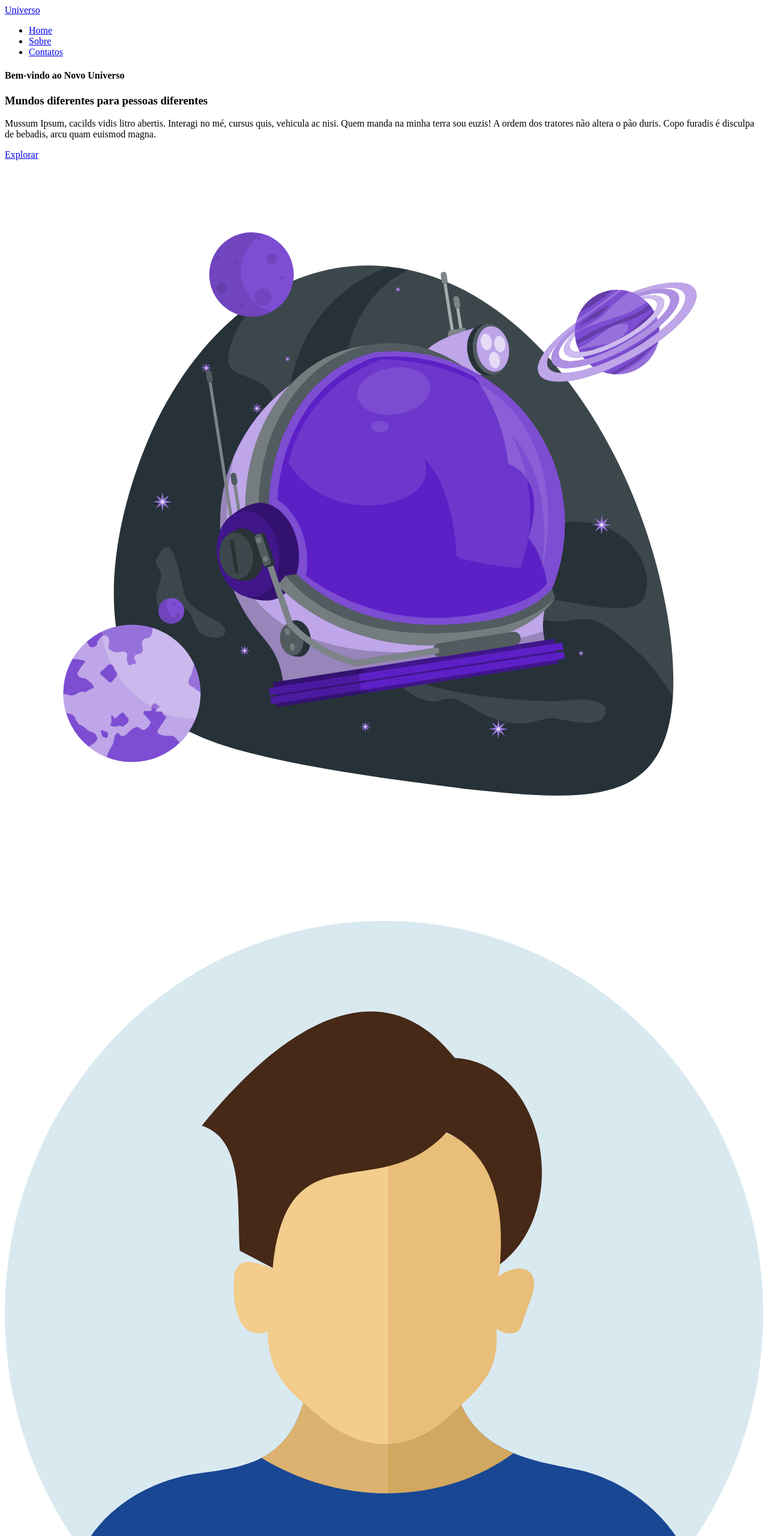
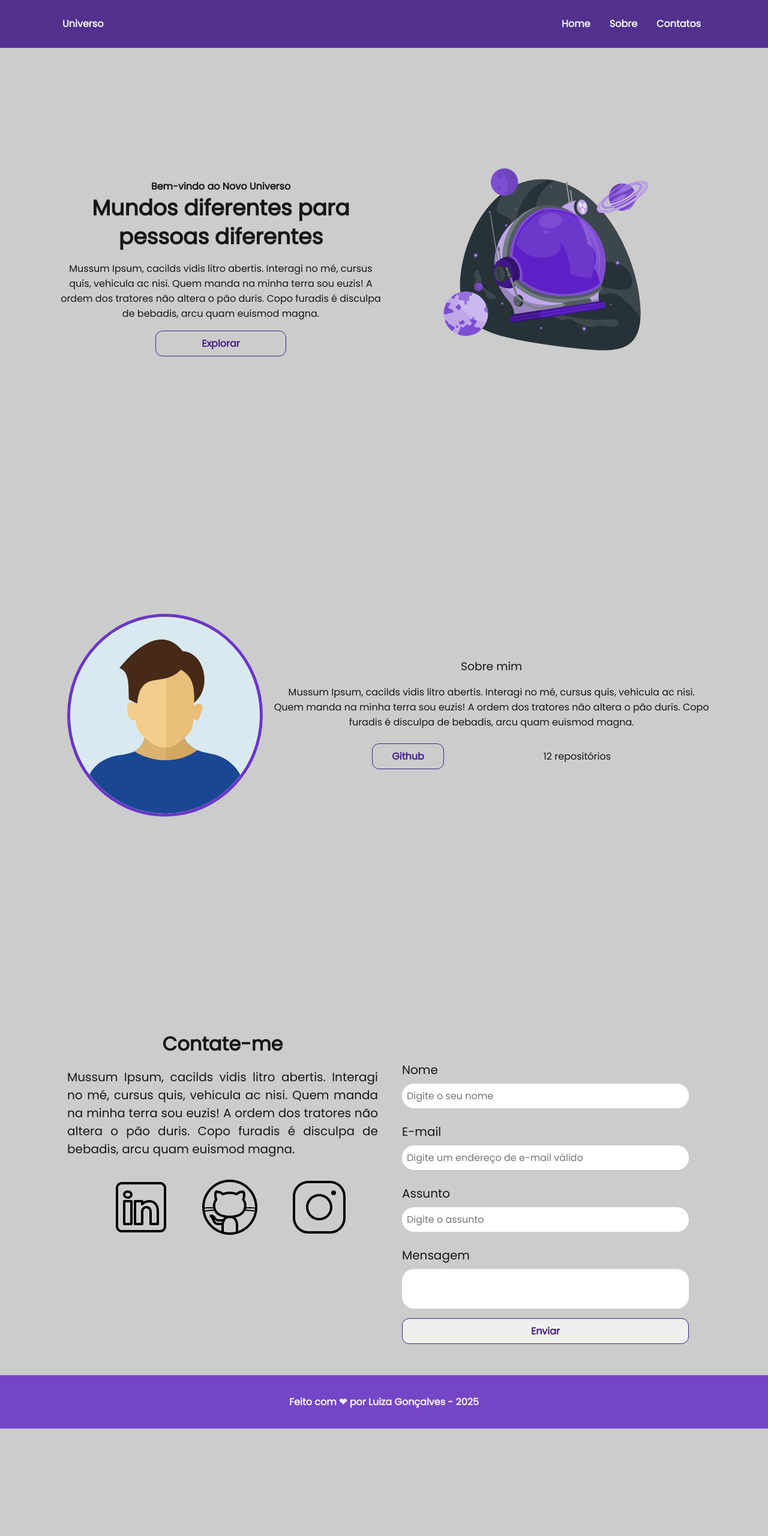
Before and after one commit to luizaeg/portfolio_fundweb, a plain HTML site: page index.html in a window 1280 px wide. Shown: the top 2560 px of the page at 60% size. After the commit the page ends 2381 px from the top, so only its background shows below. Drawn offline with Linux system fonts and the light colour scheme.

Commit message:
:sparkles: Update CSS

```diff
--- /dev/null
+++ b/assets/css/styles.css
@@ -0,0 +1,427 @@
+/* RESETAR CONFIGURAÇÕES DO NAVEGAÇÃO */
+
+* {
+    margin: 0;
+    padding: 0;
+    box-sizing: border-box;
+    text-decoration: none;
+    font-weight: 400;
+    outline: none;
+    font-family: 'Poppins', sans-serif;
+}
+
+/* VARIÁVEIS DE CORES */
+
+:root {
+    --purple-200: #9a7bd1;
+    --purple-500: #6b36c8;
+    --purple-800: #441f88;
+    --gray-200: #cccccc;
+    --gray-400: #505861;
+    --black-800: #171717;
+    --white: #F9F9F9;
+}
+
+html {
+    width: 100%;
+    height: 100vh;
+    scroll-behavior: smooth;
+}
+
+body {
+    background-color: var(--gray-200);
+    color: var(--black-800);
+    -webkit-font-smoothing: antialiased;
+    -moz-osx-font-smoothing: grayscale;
+}
+
+button, a {
+    cursor: pointer;
+}
+
+.botao {
+    padding: 0.5rem 2rem;
+    border: 1px solid var(--purple-800);
+    border-radius: 0.75rem;
+    font-size: 1rem;
+    font-weight: 700;
+    text-align: center;
+    color: var(--purple-800);
+    background-color: none;
+}
+
+.botao:hover {
+    color: var(--white);
+    background-color: var(--purple-800);
+}
+
+.flex {
+    display:flex;
+    justify-content: center;
+    align-items: center;
+}
+
+/* Header */
+
+.menu_container{
+    position: sticky;
+    top: 0;
+    width: 100%;
+    height: 5rem;
+    background-color: var(--purple-800);
+    border-bottom: 1px solid var(--purple-500);
+    filter: opacity(0.9);
+    z-index: 1000;
+}
+
+.menu_container a{
+    font-weight: 700;
+    color: var(--white);
+}
+
+.menu_container a:hover{
+    color: var(--purple-200);
+}
+
+.menu_content{
+    display:flex;
+    justify-content: space-between;
+    align-items: center;
+    width: 100%;
+    height: 100%;
+    max-width: 1120px;
+    padding: 0 1.5rem;
+}
+
+.menu_list{
+    display: flex;
+    text-align: center;
+    list-style: none;
+    margin: 0;
+    padding: 0;
+}
+
+.menu_list li{
+    margin-left: 1rem;
+}
+
+.menu_list a{
+    display: block;
+    padding: 0.5rem;
+}
+
+#menu_content_sucess {
+    width: 100%;
+    max-width: 1120px;
+    padding: 0 1.5rem;
+    display: flex;
+    justify-content: center;
+    align-items: center;
+}
+
+#menu_content_sucess a {
+    font-size: 1rem;
+    font-weight: 700;
+}
+
+/* Home */
+
+.home_container{
+    height: calc(100vh - 6.25rem);
+    max-width: 1120px;
+    margin: 1rem auto;
+    padding: 0 1rem;
+}
+
+.home_container p,
+h1,
+h4{
+    text-align: center;
+}
+
+.home_container h1{
+    font-size: 2.25rem;
+    font-weight: 700;
+    line-height: 3rem;
+}
+
+.home_container h4{
+    font-weight: 700;
+}
+
+.home_container p{
+    margin: 1rem 0;
+}
+
+.home_container .botao{
+    width: 40%;
+}
+
+.home_content{
+    flex-direction: column;
+    width: 50vw;
+}
+
+.home_content img{
+    width: 75%;
+}
+
+/* Sobre */
+.sobre_container {
+    max-width: 1120px;
+    margin: -1.25rem auto;
+    padding: 0 1rem;
+    height: 100vh;
+}
+
+.sobre_container img {
+    width: 30%;
+    margin: 1rem;
+    border: 5px solid var(--purple-500);
+    border-radius: 50%;
+}
+
+.sobre_container h2 {
+    font-size: 2rem;
+    font-weight: bold;
+    line-height: 3rem;
+    text-align: center;
+}
+
+.sobre_container p {
+    margin: 1rem 0;
+    text-align: center;
+}
+
+.sobre_github {
+    justify-content: space-evenly;
+}
+
+#sobre_texto {
+    margin-left: 2rem;
+}
+
+/* Contato */
+
+.contato_container{
+    display: grid;
+    grid-template-columns: 1fr 1fr;
+    gap: 1.25rem;
+    max-width: 1120px;
+    margin: 4rem auto 2rem;
+    padding: 0 2rem;
+}
+
+.contato_container h4{
+    margin: 1rem 0;
+    font-size: 2rem;
+    font-weight: 700;
+}
+
+.contato_content{
+    flex-direction: column;
+    margin: 4rem 0 0 0;
+    font-size: 1.25rem;
+}
+
+.contato_content p{
+    display: block;
+    text-align: justify;
+}
+
+.social_container{
+    display: flex;
+    justify-content: space-evenly;
+    margin: 2rem 0 0 0;
+}
+
+.social_icon{
+    width: 4.75rem;
+    height: 4.75rem;
+}
+
+.social_icon:hover{
+    filter: brightness(0)
+            saturate(100%)
+            invert(20%)
+            sepia(24%)
+            saturate(4557%)
+            hue-rotate(242deg)
+            brightness(89%)
+            contrast(108%)
+}
+
+/* Formulário */
+
+form{
+    display: flex;
+    flex-direction: column;
+    margin: 7rem 0 0 0;
+    padding: 1.25rem;
+}
+
+form label{
+    font-size: 1.25rem;
+    text-align: left;
+}
+
+form input,
+form textarea{
+    width: 100%;
+    margin: 0.5rem 0 1rem;
+    padding: 0.5rem;
+    border-radius: 1.25rem;
+    border: none;
+    font-size: 1rem;
+}
+
+textarea{
+    resize: none;
+}
+
+form span{
+    margin-bottom: 0.5rem;
+    margin-left: 0.75rem;
+    font-size: 0.75rem;
+    line-height: 1.25rem;
+    color: red;
+}
+
+/* Footer */
+footer {
+    margin: 0;
+    padding: 2rem;
+    font-weight: bold;
+    text-align: center;
+    color: var(--white);
+    background-color: var(--purple-500);
+    filter: opacity(0.9);
+}
+
+
+/* Home - Página Sucess */
+.home_container_sucess {
+    height: calc(100vh - 12.5rem);
+    max-width: 1120px;
+    margin: 1rem auto;
+    padding: 0 1rem;
+}
+
+#home_sucess {
+    width: 50vw;
+    flex-direction: column;
+}
+
+#home_sucess h1 {
+    font-size: 2rem;
+    font-weight: 700;
+}
+
+#home_sucess h4 {
+    font-size: 1.25rem;
+    padding: 1rem;
+}
+
+/* Sobre */
+.sobre_container {
+    max-width: 1120px;
+    margin: -1.25rem auto;
+    padding: 0 1rem;
+    height: 100vh;
+}
+
+.sobre_container img {
+    width: 30%;
+    margin: 1rem;
+    border: 5px solid var(--purple-500);
+    border-radius: 50%;
+}
+
+.sobre_container h2 {
+    font-size: 2rem;
+    font-weight: bold;
+    line-height: 3rem;
+    text-align: center;
+}
+
+.sobre_container p {
+    margin: 1rem 0;
+    text-align: center;
+}
+
+.sobre_github {
+    justify-content: space-evenly;
+}
+
+#sobre_texto {
+    margin-left: 2rem;
+}
+
+/* Responsividade Mobile */
+
+@media screen and (max-width: 960px){
+    body{
+        display: flex;
+        flex-direction: column;
+        min-height: 100vh;
+    }
+
+    main{
+        flex: 1;
+        flex-direction: column;
+    }
+
+    footer{
+        margin-top: auto;
+    }
+
+    .home_container{
+        flex-direction: column-reverse;
+        gap: 0;
+        height: auto;
+        margin-top: 0;
+        padding: 1rem;
+    }
+
+    .home_content{
+        width: 100%;
+        margin: 0;
+    }
+
+    .home_content .botao{
+        width: 60%;
+        margin-top: 1rem;
+    }
+
+    .sobre_container{
+        flex-direction: column;
+        height: auto;
+        margin: 1rem auto;
+        padding: 2rem 1rem;
+    }
+
+    .sobre_container img{
+        width: 50%;
+        margin-bottom: 1rem;
+    }
+
+    .contato_container{
+        grid-template-columns: 1fr;
+        gap: 1rem;
+        margin: 1rem auto;
+        padding: 0 1rem;
+    }
+
+    .contato_content{
+        margin: 1rem 0 0 0;
+    }
+
+    .social_container{
+        margin: 1.5rem 0 0 0;
+    }
+
+    form{
+        margin: 1.5rem 0 0 0;
+        padding: 1rem;
+    }
+}
--- a/index.html
+++ b/index.html
@@ -1,31 +1,45 @@
 <!DOCTYPE html>
 <html lang="pt-br">
+
 <head>
+
+    <!-- Servidores de Fontes do Google -->
+    <link rel="preconnect" href="https://fonts.googleapis.com">
+    <link rel="preconnect" href="https://fonts.gstatic.com" crossorigin>
+
+    <!-- Fonte do Google - Poppins -->
+    <link href="https://fonts.googleapis.com/css2?family=Poppins&display=swap" rel="stylesheet">
+
     <meta charset="UTF-8">
     <meta name="viewport" content="width=device-width, initial-scale=1.0">
-    <meta name="description" content="Projeto Portfólio da Luiza, desenvolvedor web fullstack.">
+    <meta name="description" content="Projeto Portfólio da Luiza, desenvolvedora web fullstack.">
     <meta name="author" content="Luiza Gonçalves">
     <meta name="keywords" content="portfólio, desenvolvedor, web, fullstack, HTML, CSS, JavaScript">
     <link rel="icon" href="./assets/img/favicon.svg" />
+
+    <!-- Link para o arquivo CSS -->
+    <link rel="stylesheet" href="./assets/css/styles.css" />
+
     <title>Portfólio da Luiza</title>
 </head>
+
 <body>
 
     <!-- Cabeçalho da página -->
-    <header>
+    <header class="flex menu_container">
 
-        <div id="header_content">
+        <div id="header_content" class="menu_content">
             <!-- Título do cabeçalho -->
             <div id="titulo">
                 <a href="#">Universo</a>
             </div>
 
             <!-- Menu -->
-            <div id="menu">
+            <div id="menu" class="flex">
 
                 <!-- Barra de Navegação -->
                 <nav>
-                    <ul>
+                    <ul class="flex menu_list">
                         <li><a href="#">Home</a></li>
                         <li><a href="#about">Sobre</a></li>
                         <li><a href="#contact">Contatos</a></li>
@@ -39,35 +53,39 @@
     <main>
 
         <!-- Seção Home -->
-        <section id="home">
+        <section id="home" class="flex home_container">
 
             <!-- Texto da seção Home -->
-            <article id="home_texto">
+            <article id="home_texto" class="flex home_content">
                 <h4>Bem-vindo ao Novo Universo</h4>
                 <h1>Mundos diferentes para pessoas diferentes</h1>
-                <p>Mussum Ipsum, cacilds vidis litro abertis.  Interagi no mé, cursus quis, vehicula ac nisi. Quem manda na minha terra sou euzis! A ordem dos tratores não altera o pão duris. Copo furadis é disculpa de bebadis, arcu quam euismod magna.</p>
-                <a href="https://github.com/luizaeg" target="_blank">Explorar</a>
+                <p>Mussum Ipsum, cacilds vidis litro abertis. Interagi no mé, cursus quis, vehicula ac nisi. Quem manda
+                    na minha terra sou euzis! A ordem dos tratores não altera o pão duris. Copo furadis é disculpa de
+                    bebadis, arcu quam euismod magna.</p>
+                <a href="https://github.com/luizaeg" target="_blank" class="botao">Explorar</a>
             </article>
 
             <!-- Imagem da seção  Home -->
-            <article id="home_imagem">
-                <img src="./assets/img/astronauta.svg" alt="Capacete do astronauta com animação"/>
+            <article id="home_imagem" class="flex home_content">
+                <img src="./assets/img/astronauta.svg" alt="Capacete do astronauta com animação" />
             </article>
         </section>
 
         <!-- Seção Sobre -->
-        <section id="about">
+        <section id="about" class="flex sobre_container">
 
             <!-- Imagem da seção Sobre -->
-            <img src="./assets/img/user_01.svg" alt="Foto do perfil do Github"/>
+            <img src="./assets/img/user_01.svg" alt="Foto do perfil do Github" />
 
             <!-- Texto da seção Sobre -->
             <article id="about_texto">
                 <h1>Sobre mim</h1>
-                <p>Mussum Ipsum, cacilds vidis litro abertis.  Interagi no mé, cursus quis, vehicula ac nisi. Quem manda na minha terra sou euzis! A ordem dos tratores não altera o pão duris. Copo furadis é disculpa de bebadis, arcu quam euismod magna.</p>
+                <p>Mussum Ipsum, cacilds vidis litro abertis. Interagi no mé, cursus quis, vehicula ac nisi. Quem manda
+                    na minha terra sou euzis! A ordem dos tratores não altera o pão duris. Copo furadis é disculpa de
+                    bebadis, arcu quam euismod magna.</p>
 
-                <div id="about_github">
-                    <a href="https://github.com/luizaeg" target="_blank">Github</a>
+                <div id="about_github" class="flex sobre_github">
+                    <a href="https://github.com/luizaeg" target="_blank" class="botao">Github</a>
                     <p>12 repositórios</p>
                 </div>
             </article>
@@ -75,64 +93,50 @@
         </section>
 
         <!-- Seção de Contatos -->
-        <section id="contact">
+        <section id="contact" class="contato_container">
+
+            <article id="redes_sociais" class="contato_content">
                 <h4>Contate-me</h4>
-            <p>Mussum Ipsum, cacilds vidis litro abertis.  Interagi no mé, cursus quis, vehicula ac nisi. Quem manda na minha terra sou euzis! A ordem dos tratores não altera o pão duris. Copo furadis é disculpa de bebadis, arcu quam euismod magna.</p>
+                <p>Mussum Ipsum, cacilds vidis litro abertis. Interagi no mé, cursus quis, vehicula ac nisi. Quem manda
+                    na minha terra sou euzis! A ordem dos tratores não altera o pão duris. Copo furadis é disculpa de
+                    bebadis, arcu quam euismod magna.</p>
 
                 <!-- Redes Sociais -->
-            <div id="icones_redes_sociais">
-                <a href="" target="_blank">
-                    <img src="./assets/img/linkedin.svg" alt="Ícone do LinkedIn"/>
+                <div id="icones_redes_sociais" class="social_container">
+                    <a href="" target="_blank" class="social_icon">
+                        <img src="./assets/img/linkedin.svg" alt="Ícone do LinkedIn" />
                     </a>
 
-                <a href="" target="_blank">
-                    <img src="./assets/img/github.svg" alt="Ícone do GitHub"/>
+                    <a href="" target="_blank" class="social_icon">
+                        <img src="./assets/img/github.svg" alt="Ícone do GitHub" />
                     </a>
 
-                <a href="" target="_blank">
-                    <img src="./assets/img/instagram.svg" alt="Ícone do Instagram"/>
+                    <a href="" target="_blank" class="social_icon">
+                        <img src="./assets/img/instagram.svg" alt="Ícone do Instagram" />
                     </a>
                 </div>
+            </article>
 
             <!-- Formulário de Contato -->
             <form action="" method="POST">
                 <label for="nome">Nome</label>
-                <input
-                    id="nome"
-                    name="nome"
-                    type="text"
-                    placeholder="Digite o seu nome"
-                >
+                <input id="nome" name="nome" type="text" placeholder="Digite o seu nome">
                 <span id="txtNome"></span>
 
                 <label for="email">E-mail</label>
-                <input
-                    id="email"
-                    name="email"
-                    type="text"
-                    placeholder="Digite um endereço de e-mail válido"
-                >
+                <input id="email" name="email" type="text" placeholder="Digite um endereço de e-mail válido">
                 <span id="txtEmail"></span>
 
                 <label for="assunto">Assunto</label>
-                <input
-                    id="assunto"
-                    name="assunto"
-                    type="text"
-                    placeholder="Digite o assunto"
-                >
+                <input id="assunto" name="assunto" type="text" placeholder="Digite o assunto">
                 <span id="txtAssunto"></span>
 
                 <label for="mensagem">Mensagem</label>
 
-                <textarea
-                    id="mensagem"
-                    name="mensagem"
-                    placeholder="Digite a sua mensagem"
-                >
+                <textarea id="mensagem" name="mensagem" placeholder="Digite a sua mensagem">
                 </textarea>
 
-                <button type="submit">Enviar</button>
+                <button class="botao" type="submit">Enviar</button>
             </form>
         </section>
     </main>
@@ -142,4 +146,5 @@
         Feito com ❤ por Luiza Gonçalves - 2025
     </footer>
 </body>
+
 </html>
```
Also changed, not shown: sucess.html (added, +71 -0 lines). Lines whose indentation alone changed are shown as unchanged.
